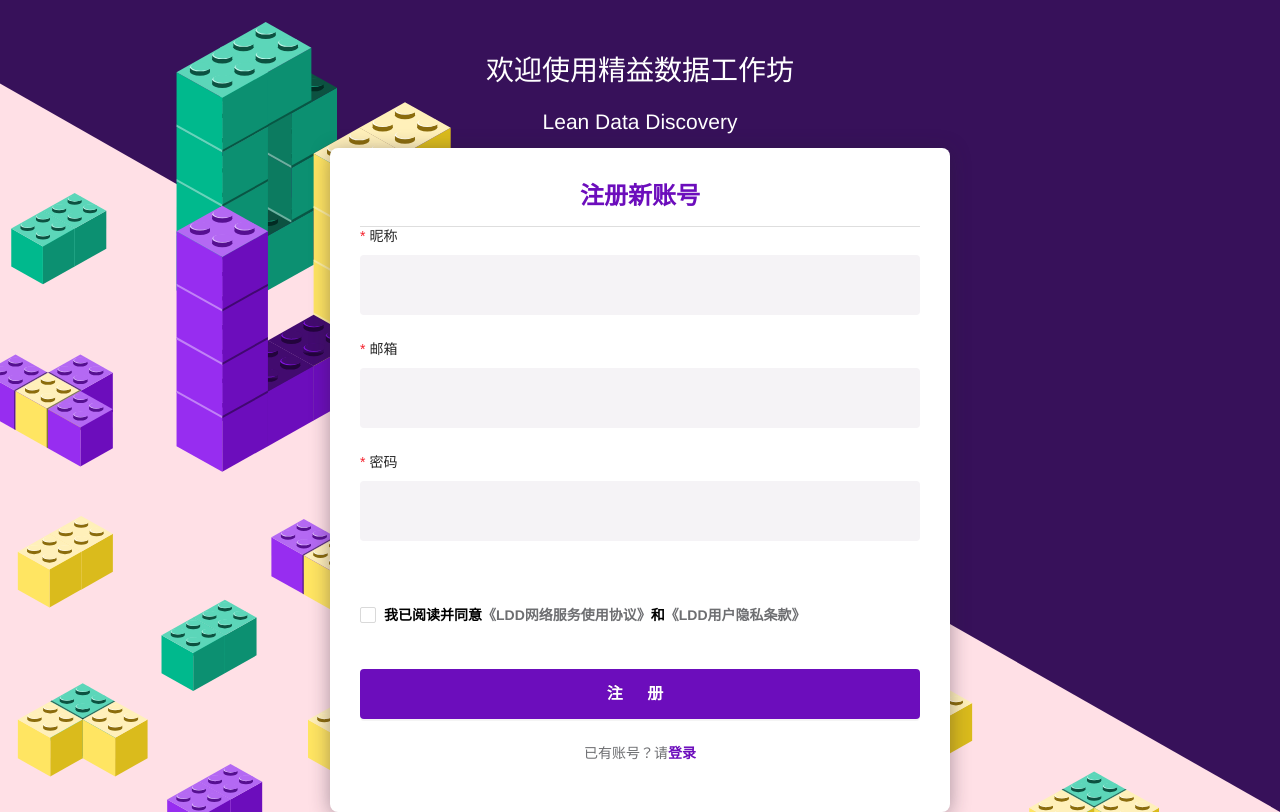
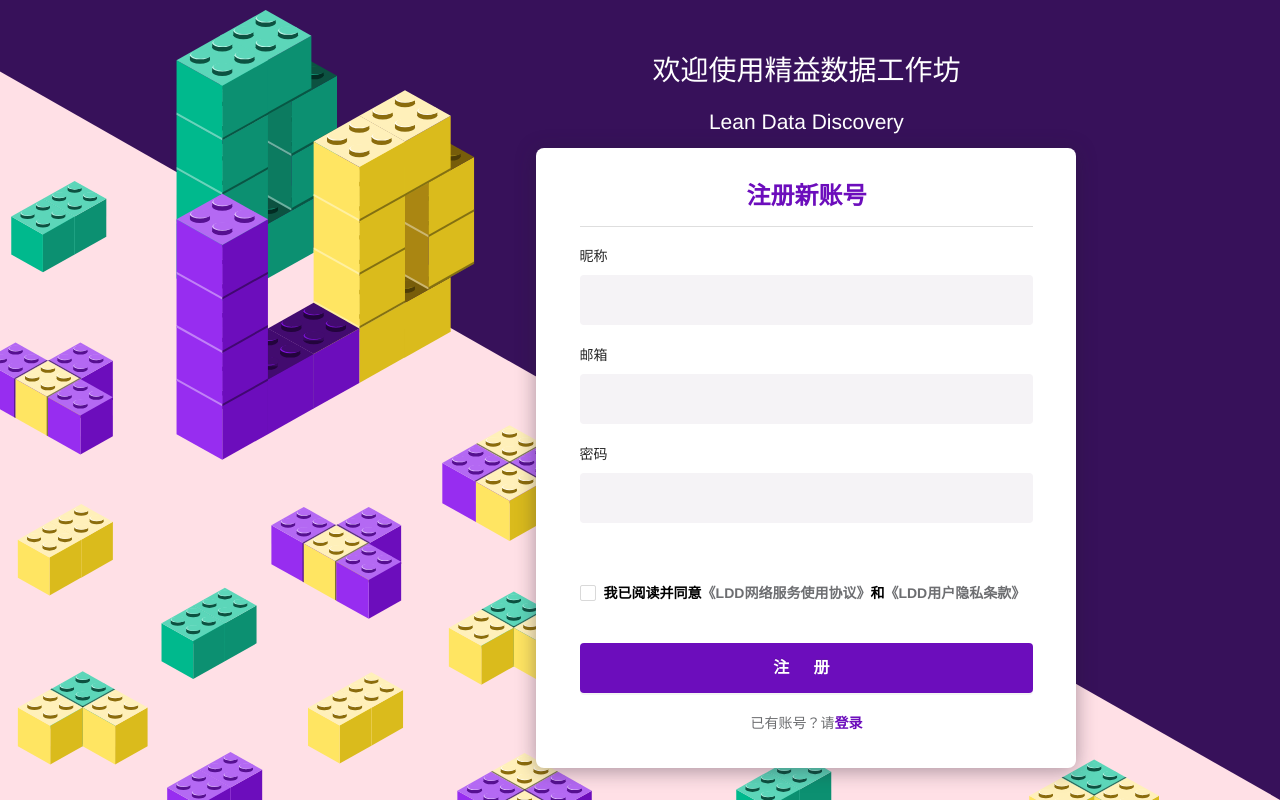
Before and after one commit to kshi-thoughtworks/LDD-OnelineWorkshop-Front, a Vue app: page /register in a window 1280 px wide. Built offline with nearby package versions, Linux system fonts and the light colour scheme.

Commit message:
[wanlu] fix styles of register page

```diff
--- a/src/App.vue
+++ b/src/App.vue
@@ -11,18 +11,20 @@ export default {
     }
 </script>
 
-<style>
+<style lang="scss">
     @import './assets/styles/variables.css';
 
-html, body{
+    html, body {
         margin: 0;
         padding: 0;
         height: 100%;
         width: 100%;
     }
+
     p {
         margin: 0;
     }
+
     #app {
         font-family: Avenir, Helvetica, Arial, sans-serif;
         -webkit-font-smoothing: antialiased;
@@ -31,5 +33,16 @@ p {
         color: #2c3e50;
         height: 100%;
         width: 100%;
+
+        .ant-form-explain {
+          position: absolute;
+          right: 0;
+          padding-top: 8px;
+        }
+
+
+        .ant-form-item-required::before {
+          content: none;
+        }
     }
 </style>
--- a/src/assets/styles/variables.css
+++ b/src/assets/styles/variables.css
@@ -6,4 +6,6 @@
     --pale-lavender: #eeebf1;
     --midnight-purple: #1c0332;
     --white: #ffffff;
+    --pastel-red: #e86153;
+    --slate-grey: #6d6e71;
 }
--- a/src/components/Register.vue
+++ b/src/components/Register.vue
@@ -83,7 +83,6 @@
     }
 </script>
 
-<!-- Add "scoped" attribute to limit CSS to this component only -->
 <style scoped lang="scss">
     .register-container {
         background-color: #37115a;
@@ -95,25 +94,24 @@
         min-height: 100%;
         width: 100%;
         padding-top: 50px;
+        padding-left: 26%;
     }
 
     h1, h2 {
-        color: #ffffff;
+        color: var(--white);
     }
 
     .line {
-        width: 560px;
         height: 1px;
         background-color: #dedede;
     }
 
     .form-container {
-        width: 620px;
-        height: 664px;
-        padding: 30px;
+        width: 540px;
+        height: 620px;
         border-radius: 8px;
         box-shadow: 0 3px 20px 0 rgba(40, 29, 50, 0.4);
-        background-color: #ffffff;
+        background-color: var(--white);
         margin: auto;
         display: flex;
         flex-direction: column;
@@ -122,11 +120,10 @@
         h3 {
             font-size: 24px;
             font-weight: 600;
-            color: #6c0dbc;
+            color: var(--violet-blue);
+            margin-top: 30px;
         }
 
-        form {
-            width: 560px;
 
         label {
             display: block;
@@ -139,11 +136,13 @@
 
         .ant-input {
             width: 100%;
-                height: 60px;
+            height: 50px;
             border-radius: 4px;
             background-color: #f5f3f6;
             border: none;
+
         }
+
 
         .agreement {
             display: inline;
@@ -157,7 +156,7 @@
             }
 
             a {
-                    color: #6d6e71;
+                color: var(--slate-grey);
             }
         }
 
@@ -167,21 +166,30 @@
             border-radius: 4px;
             border: none;
             background-color: var(--violet-blue);
-                color: #ffffff;
+            color: var(--white);
             font-size: 16px;
             font-weight: 600;
             letter-spacing: 10px;
         }
+
+        .ant-form-item {
+            margin: 20px 0;
         }
 
         .to-login {
             text-align: center;
             font-size: 14px;
-            color: #6d6e71;
+            color: var(--slate-grey);
 
             .login {
                 font-weight: 600;
-                color: #6c0dbc;
+                color: var(--violet-blue);
+            }
+        }
+
+        .has-error {
+            .ant-input {
+                border: 1px solid var(--pastel-red);
             }
         }
     }
```
Lines whose indentation alone changed are shown as unchanged.
